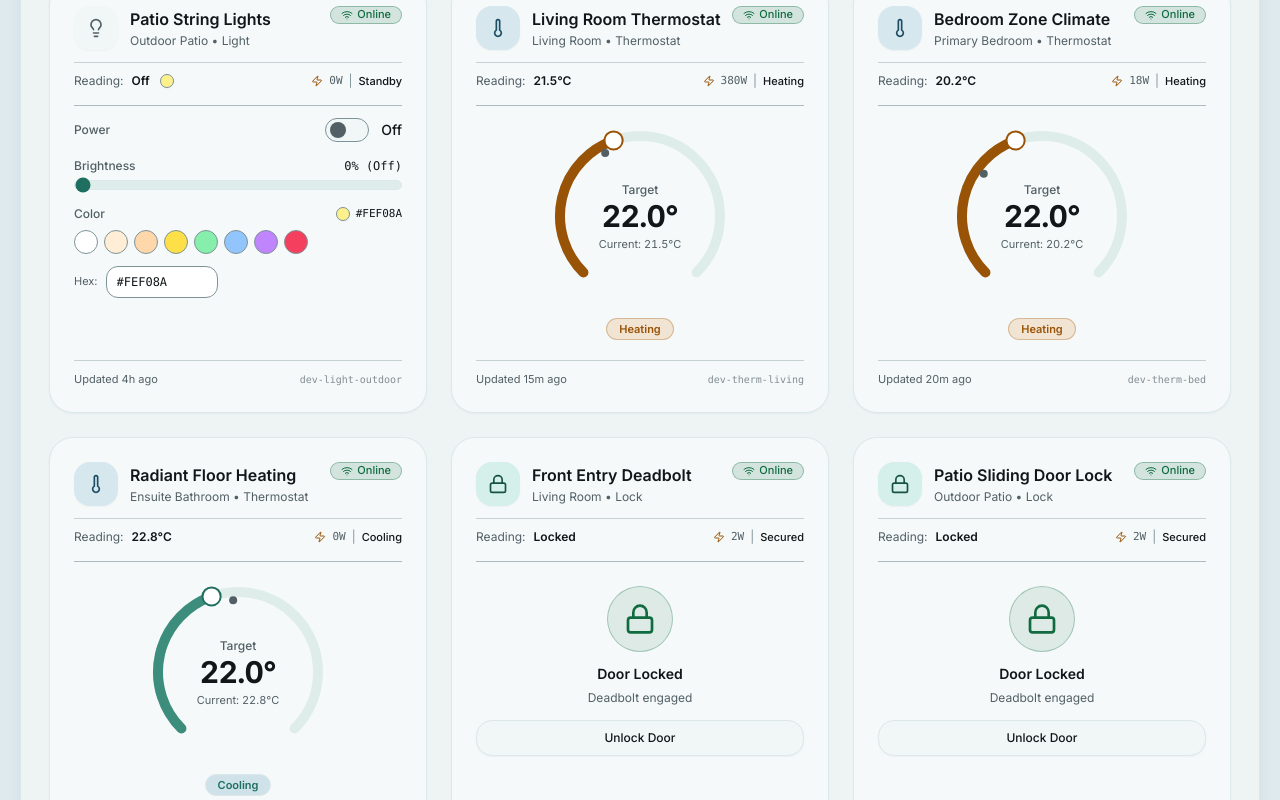
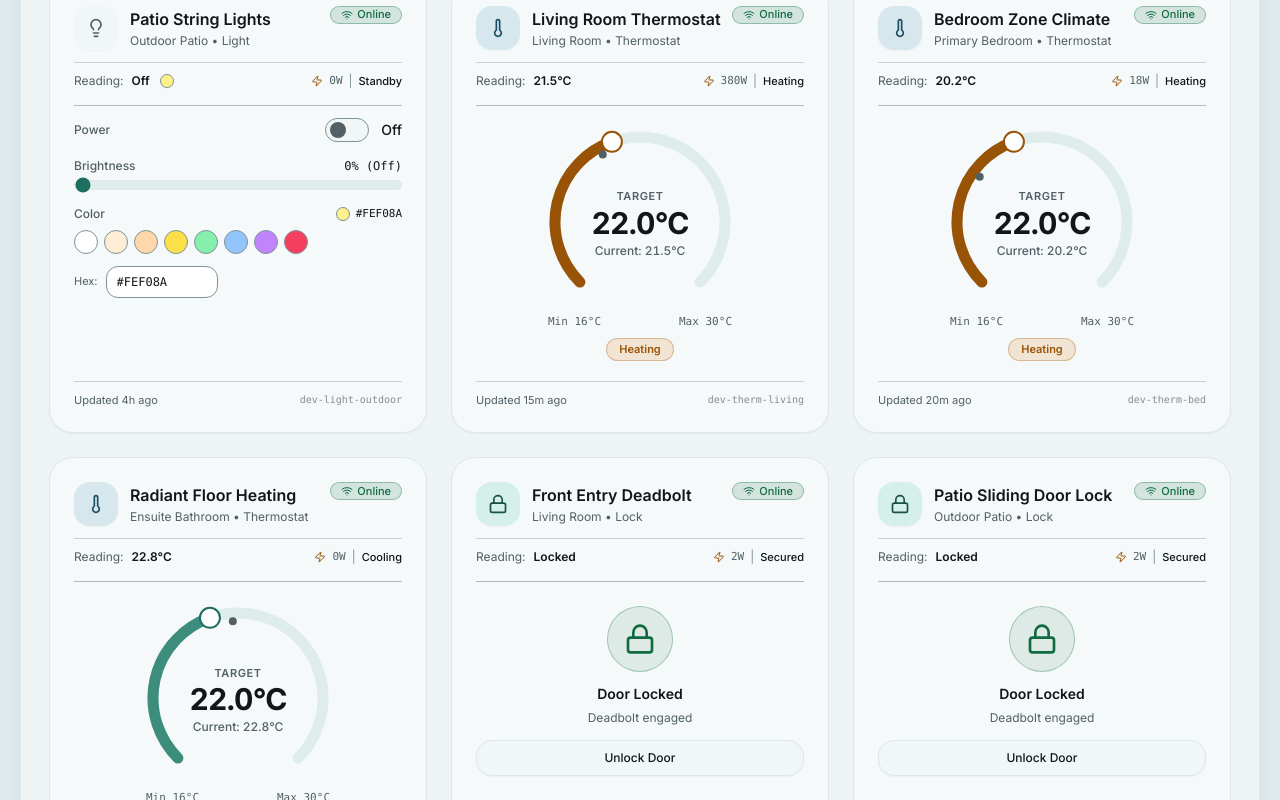
Before and after one commit to shalinireddy67/Homie-SmartSpace, a React (Vite) app: page /rooms in a window 1280 px wide. Shown: the part 880-1680 px from the top of the page. Built offline with nearby package versions, Linux system fonts and the light colour scheme.

Commit message:
style(controls): add min-max scale and focus ring to RadialDial, align ScheduleEditorModal

```diff
--- a/src/components/automations/ScheduleEditorModal.tsx
+++ b/src/components/automations/ScheduleEditorModal.tsx
@@ -173,7 +173,7 @@ export const ScheduleEditorModal: React.FC<ScheduleEditorModalProps> = ({
             placeholder="e.g. Morning Porch Lights Off"
             value={name}
             onChange={(e) => setName(e.target.value)}
-            className="w-full px-3 py-2 text-sm bg-surface-elevated border border-border rounded-lg text-text focus-ring"
+            className="w-full px-3.5 py-2 min-h-[44px] sm:min-h-[38px] text-sm bg-surface border border-border rounded-2xl text-text focus-ring"
           />
         </div>
 
@@ -187,11 +187,11 @@ export const ScheduleEditorModal: React.FC<ScheduleEditorModalProps> = ({
               type="time"
               value={time}
               onChange={(e) => setTime(e.target.value)}
-              className="w-full px-3 py-2 text-sm bg-surface-elevated border border-border rounded-lg text-text font-mono focus-ring"
+              className="w-full px-3.5 py-2 min-h-[44px] sm:min-h-[38px] text-sm bg-surface border border-border rounded-2xl text-text font-mono tabular-nums focus-ring"
             />
           </div>
 
-          <div className="flex items-center justify-between p-3 rounded-xl bg-surface-subtle border border-border">
+          <div className="flex items-center justify-between p-3.5 rounded-2xl bg-surface-card border border-border-subtle">
             <div>
               <span className="text-xs font-semibold text-text">Enabled State</span>
               <p className="text-[11px] text-text-muted">Will fire at scheduled slot.</p>
@@ -205,7 +205,7 @@ export const ScheduleEditorModal: React.FC<ScheduleEditorModalProps> = ({
 
         {/* Weekdays */}
         <div>
-          <label className="block text-xs font-semibold text-text mb-1">
+          <label className="block text-xs font-semibold text-text mb-1.5">
             Repeat On Weekdays (Empty = Every Day)
           </label>
           <div className="flex flex-wrap gap-1.5" role="group" aria-label="Schedule weekday selection">
@@ -217,9 +217,9 @@ export const ScheduleEditorModal: React.FC<ScheduleEditorModalProps> = ({
                   type="button"
                   aria-pressed={isSelected}
                   onClick={() => handleToggleWeekday(idx)}
-                  className={`px-3 py-1.5 text-xs font-medium rounded-lg border transition-colors focus-ring ${
+                  className={`px-3.5 py-2 min-h-[44px] sm:min-h-[34px] sm:py-1.5 text-xs font-medium rounded-full border transition-colors focus-ring ${
                     isSelected
-                      ? 'bg-accent text-white border-accent shadow-xs'
+                      ? 'bg-accent-subtle text-text border-accent font-semibold shadow-xs'
                       : 'bg-surface text-text-muted hover:text-text border-border'
                   }`}
                 >
@@ -231,19 +231,19 @@ export const ScheduleEditorModal: React.FC<ScheduleEditorModalProps> = ({
         </div>
 
         {/* Device & Action */}
-        <div className="p-3.5 rounded-xl bg-surface-subtle border border-border space-y-3">
+        <div className="p-4 rounded-2xl bg-surface-card border border-border-subtle space-y-3">
           <h4 className="text-xs font-semibold text-text uppercase tracking-wider">Scheduled Command</h4>
 
           <div className="grid grid-cols-1 sm:grid-cols-2 gap-3 text-xs">
             <div>
-              <label htmlFor="sched-device" className="block text-[11px] font-medium text-text-muted mb-0.5">
+              <label htmlFor="sched-device" className="block text-[11px] font-medium text-text-muted mb-1">
                 Target Device
               </label>
               <select
                 id="sched-device"
                 value={deviceId}
                 onChange={(e) => handleDeviceChange(e.target.value)}
-                className="w-full px-2 py-1.5 bg-surface border border-border rounded text-text focus-ring"
+                className="w-full px-3 py-2 min-h-[44px] sm:min-h-[36px] bg-surface border border-border rounded-xl text-text focus-ring"
               >
                 {devices.map((d) => (
                   <option key={d.id} value={d.id}>
--- a/src/components/controls/RadialDial.tsx
+++ b/src/components/controls/RadialDial.tsx
@@ -46,8 +46,8 @@ export const RadialDial: React.FC<RadialDialProps> = ({
   );
 
   // Geometry calculations
-  const size = 180;
-  const strokeWidth = 10;
+  const size = 192;
+  const strokeWidth = 11;
   const radius = (size - strokeWidth * 2) / 2;
   const center = size / 2;
   const startAngle = -135; // degrees from top
@@ -182,7 +182,7 @@ export const RadialDial: React.FC<RadialDialProps> = ({
         onPointerDown={handlePointerDown}
         onPointerMove={handlePointerMove}
         onPointerUp={handlePointerUp}
-        className="relative touch-none cursor-pointer focus-visible:outline-none focus-visible:ring-2 focus-visible:ring-accent rounded-full p-1"
+        className="relative touch-none cursor-pointer focus-visible:outline-none focus-visible:ring-2 focus-visible:ring-accent focus-visible:ring-offset-2 focus-visible:ring-offset-surface rounded-full p-1"
       >
         <svg
           width={size}
@@ -233,14 +233,22 @@ export const RadialDial: React.FC<RadialDialProps> = ({
 
         {/* Center Readouts */}
         <div className="absolute inset-0 flex flex-col items-center justify-center pointer-events-none mt-1">
-          <span className="text-xs text-text-muted font-medium">Target</span>
+          <span className="text-[11px] uppercase tracking-wider text-text-muted font-semibold">
+            Target
+          </span>
           <span className="text-3xl font-bold tracking-tight text-text tabular-nums">
-            {localTarget.toFixed(1)}°
+            {localTarget.toFixed(1)}°{unit}
           </span>
-          <span className="text-[11px] text-text-muted mt-0.5 tabular-nums">
-            Current: {current.toFixed(1)}°{unit}
+          <span className="text-xs font-medium text-text-muted mt-0.5 tabular-nums">
+            {`Current: ${current.toFixed(1)}°${unit}`}
           </span>
         </div>
+      </div>
+
+      {/* Visible Min / Max Scale + Mode Status */}
+      <div className="w-full max-w-[192px] flex items-center justify-between text-[11px] font-mono tabular-nums text-text-muted -mt-2 px-1">
+        <span>Min {min}°{unit}</span>
+        <span>Max {max}°{unit}</span>
       </div>
 
       {/* Mode Status Badge */}
```
